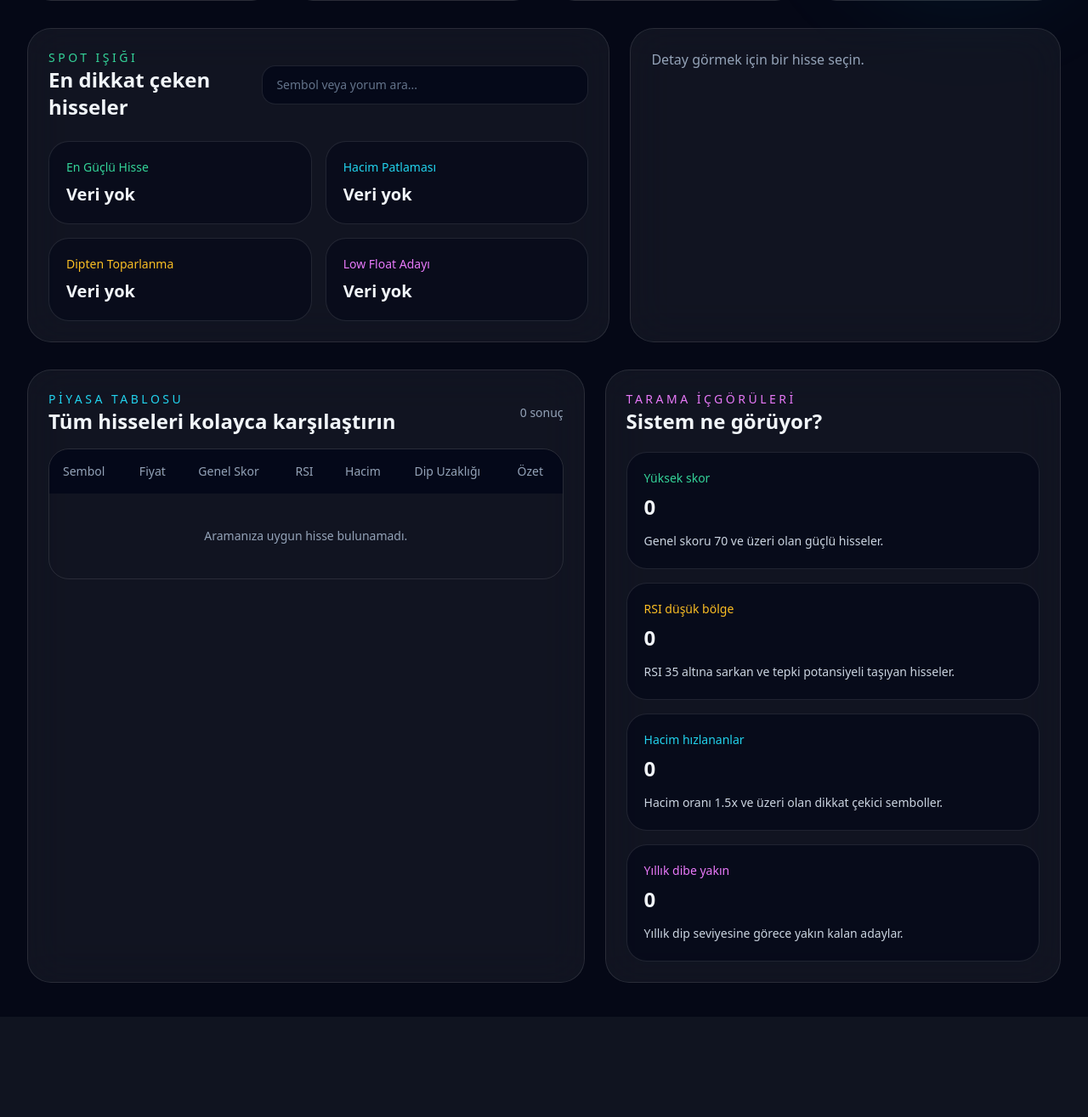
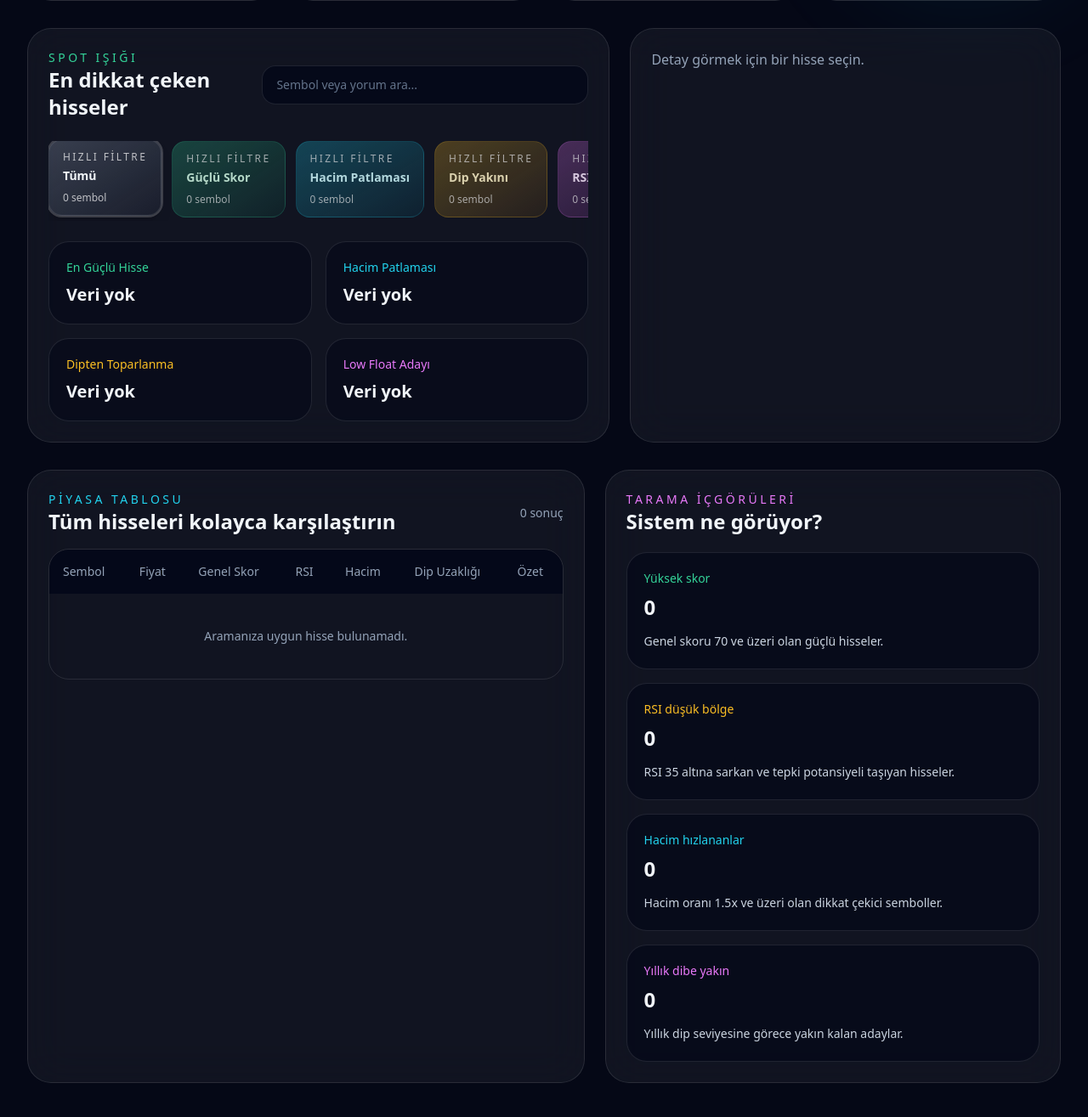
Before and after one commit to dantesmonte1902-dotcom/borsa, a PHP site: page / in a window 1280 px wide. Shown: the part 619-1934 px from the top of the page at 85% size. Before the commit the page ends 1776 px from the top, so only its background shows below. Run offline with PHP 8.4, Linux system fonts and the light colour scheme; some libraries are stand-ins or nearby versions.

Commit message:
feat: add dashboard mini chart and quick filters
Agent-Logs-Url: https://github.com/dantesmonte1902-dotcom/borsa/sessions/3d3a5137-c8a2-49b3-a528-16a23c7a7a5e

Co-authored-by: dantesmonte1902-dotcom <275461855+dantesmonte1902-dotcom@users.noreply.github.com>

```diff
--- a/assets/js/dashboard.js
+++ b/assets/js/dashboard.js
@@ -3,13 +3,51 @@ const state = {
     filteredData: [],
     selectedSymbol: null,
     query: '',
+    activeFilter: 'all',
 };
 
 const MARKET_LIMIT = 12;
+const CHART_WINDOW = 24;
 
 const numberFormatter = new Intl.NumberFormat('tr-TR');
 const compactFormatter = new Intl.NumberFormat('tr-TR', { notation: 'compact', maximumFractionDigits: 1 });
 const currencyFormatter = new Intl.NumberFormat('tr-TR', { minimumFractionDigits: 2, maximumFractionDigits: 2 });
+
+const quickFilters = [
+    {
+        id: 'all',
+        label: 'Tümü',
+        accentClass: 'from-slate-400/30 to-slate-500/10 text-slate-100 border-white/10',
+        predicate: () => true,
+    },
+    {
+        id: 'strong',
+        label: 'Güçlü Skor',
+        accentClass: 'from-emerald-400/30 to-emerald-500/10 text-emerald-100 border-emerald-400/20',
+        predicate: (item) => (item.scores?.overall || 0) >= 70,
+    },
+    {
+        id: 'volume',
+        label: 'Hacim Patlaması',
+        accentClass: 'from-cyan-400/30 to-cyan-500/10 text-cyan-100 border-cyan-400/20',
+        predicate: (item) => (item.scanners?.volume_burst?.metrics?.volume_ratio || 0) >= 1.5,
+    },
+    {
+        id: 'dip',
+        label: 'Dip Yakını',
+        accentClass: 'from-amber-400/30 to-amber-500/10 text-amber-100 border-amber-400/20',
+        predicate: (item) => (item.scanners?.dip_recovery?.metrics?.distance_to_year_low_pct || 999) <= 12,
+    },
+    {
+        id: 'oversold',
+        label: 'RSI Düşük',
+        accentClass: 'from-fuchsia-400/30 to-fuchsia-500/10 text-fuchsia-100 border-fuchsia-400/20',
+        predicate: (item) => {
+            const rsi = getLastNumericValue(item.indicators?.rsi_14);
+            return typeof rsi === 'number' && rsi < 35;
+        },
+    },
+];
 
 function getLastNumericValue(series) {
     if (!Array.isArray(series)) {
@@ -51,6 +89,15 @@ function formatPercent(value, digits = 2) {
     }
 
     return `${formatNumber(value, digits)}%`;
+}
+
+function formatSignedPercent(value, digits = 2) {
+    if (typeof value !== 'number' || !Number.isFinite(value)) {
+        return '-';
+    }
+
+    const sign = value > 0 ? '+' : '';
+    return `${sign}${formatNumber(value, digits)}%`;
 }
 
 function formatScore(value) {
@@ -106,6 +153,29 @@ function pulseMeta(avgScore) {
     return { value: 'Temkinli Bölge', text: 'Sinyaller zayıf; hacim ve dip dönüşü metriklerine odaklanın.' };
 }
 
+function getFilterDefinition(filterId) {
+    return quickFilters.find((filter) => filter.id === filterId) || quickFilters[0];
+}
+
+function matchesQuery(item, query) {
+    if (!query) {
+        return true;
+    }
+
+    const normalizedQuery = query.toLocaleLowerCase('tr-TR');
+    const symbol = String(item.snapshot?.symbol || '').toLocaleLowerCase('tr-TR');
+    const name = String(item.snapshot?.name || '').toLocaleLowerCase('tr-TR');
+    const comments = (item.comments || []).join(' ').toLocaleLowerCase('tr-TR');
+
+    return symbol.includes(normalizedQuery) || name.includes(normalizedQuery) || comments.includes(normalizedQuery);
+}
+
+function applyActiveFilters(data) {
+    const predicate = getFilterDefinition(state.activeFilter).predicate;
+
+    return data.filter((item) => matchesQuery(item, state.query) && predicate(item));
+}
+
 function deriveLeaders(data) {
     const volumeLeader = [...data].sort((left, right) => ((right.scanners?.volume_burst?.metrics?.volume_ratio || 0) - (left.scanners?.volume_burst?.metrics?.volume_ratio || 0)))[0] || null;
     const dipLeader = [...data].sort((left, right) => ((left.scanners?.dip_recovery?.metrics?.distance_to_year_low_pct || Infinity) - (right.scanners?.dip_recovery?.metrics?.distance_to_year_low_pct || Infinity)))[0] || null;
@@ -145,6 +215,28 @@ function renderSummary(data) {
     const pulse = pulseMeta(avgOverall);
     document.getElementById('marketPulseValue').textContent = pulse.value;
     document.getElementById('marketPulseText').textContent = pulse.text;
+}
+
+function renderQuickFilters(data) {
+    document.getElementById('quickFilters').innerHTML = quickFilters.map((filter) => {
+        const isActive = state.activeFilter === filter.id;
+        const count = data.filter(filter.predicate).length;
+        const activeClass = isActive
+            ? 'ring-2 ring-white/20 shadow-lg shadow-black/20 -translate-y-0.5'
+            : 'opacity-85 hover:opacity-100';
+
+        return `
+            <button
+                type="button"
+                data-filter="${escapeHtml(filter.id)}"
+                class="shrink-0 rounded-2xl border bg-gradient-to-br px-4 py-3 text-left transition ${filter.accentClass} ${activeClass}"
+            >
+                <span class="block text-xs uppercase tracking-[0.2em] text-white/70">Hızlı filtre</span>
+                <span class="mt-1 block text-sm font-semibold">${escapeHtml(filter.label)}</span>
+                <span class="mt-2 block text-xs text-white/70">${numberFormatter.format(count)} sembol</span>
+            </button>
+        `;
+    }).join('');
 }
 
 function leaderCard(title, label, item, metric, accentClass) {
@@ -196,6 +288,96 @@ function infoTile(label, value) {
     `;
 }
 
+function buildMiniChart(candles) {
+    const points = Array.isArray(candles)
+        ? candles.slice(-CHART_WINDOW).map((candle) => Number(candle?.close)).filter((value) => Number.isFinite(value))
+        : [];
+
+    if (points.length < 2) {
+        return null;
+    }
+
+    const width = 320;
+    const height = 120;
+    const padding = 10;
+    const min = Math.min(...points);
+    const max = Math.max(...points);
+    const range = max - min || 1;
+    const xStep = (width - (padding * 2)) / Math.max(points.length - 1, 1);
+
+    const coordinates = points.map((value, index) => {
+        const x = padding + (index * xStep);
+        const y = height - padding - (((value - min) / range) * (height - (padding * 2)));
+
+        return [Number(x.toFixed(2)), Number(y.toFixed(2))];
+    });
+
+    const linePath = coordinates.map(([x, y], index) => `${index === 0 ? 'M' : 'L'} ${x} ${y}`).join(' ');
+    const areaPath = `${linePath} L ${coordinates[coordinates.length - 1][0]} ${height - padding} L ${coordinates[0][0]} ${height - padding} Z`;
+    const first = points[0];
+    const last = points[points.length - 1];
+    const change = first ? ((last - first) / first) * 100 : 0;
+
+    return {
+        areaPath,
+        linePath,
+        high: max,
+        low: min,
+        last,
+        change,
+        tone: change >= 0 ? 'emerald' : 'rose',
+    };
+}
+
+function renderMiniChart(item) {
+    const chart = buildMiniChart(item.candles || []);
+
+    if (!chart) {
+        return `
+            <div class="rounded-3xl border border-white/10 bg-slate-950/60 p-5 text-sm text-slate-400">
+                Mini grafik için yeterli candle verisi yok.
+            </div>
+        `;
+    }
+
+    const isPositive = chart.tone === 'emerald';
+    const strokeColor = isPositive ? '#34d399' : '#fb7185';
+    const gradientColor = isPositive ? '52, 211, 153' : '251, 113, 133';
+    const changeClass = isPositive ? 'text-emerald-300' : 'text-rose-300';
+
+    return `
+        <div class="rounded-3xl border border-white/10 bg-slate-950/70 p-5">
+            <div class="flex flex-wrap items-start justify-between gap-4">
+                <div>
+                    <p class="text-sm uppercase tracking-[0.2em] text-slate-500">Mini grafik</p>
+                    <h3 class="mt-2 text-lg font-semibold">Son ${CHART_WINDOW} gün görünümü</h3>
+                </div>
+                <div class="text-right">
+                    <p class="text-sm ${changeClass}">${formatSignedPercent(chart.change, 2)}</p>
+                    <p class="mt-1 text-xs text-slate-500">Son kapanış ${formatPrice(chart.last)}</p>
+                </div>
+            </div>
+            <div class="mt-4 overflow-hidden rounded-[24px] border border-white/5 bg-gradient-to-br from-white/5 to-white/[0.02] p-3">
+                <svg viewBox="0 0 320 120" class="h-32 w-full" role="img" aria-label="Fiyat mini grafiği">
+                    <defs>
+                        <linearGradient id="mini-chart-fill" x1="0%" y1="0%" x2="0%" y2="100%">
+                            <stop offset="0%" stop-color="rgba(${gradientColor},0.38)"></stop>
+                            <stop offset="100%" stop-color="rgba(${gradientColor},0.02)"></stop>
+                        </linearGradient>
+                    </defs>
+                    <path d="${chart.areaPath}" fill="url(#mini-chart-fill)"></path>
+                    <path d="${chart.linePath}" fill="none" stroke="${strokeColor}" stroke-width="3" stroke-linecap="round" stroke-linejoin="round"></path>
+                </svg>
+                <div class="mt-4 grid gap-3 sm:grid-cols-3">
+                    ${infoTile('Trend', formatSignedPercent(chart.change, 2))}
+                    ${infoTile('Periyot Zirvesi', formatPrice(chart.high))}
+                    ${infoTile('Periyot Dibi', formatPrice(chart.low))}
+                </div>
+            </div>
+        </div>
+    `;
+}
+
 function renderDetail(item) {
     const detailPanel = document.getElementById('detailPanel');
 
@@ -224,6 +406,8 @@ function renderDetail(item) {
                     <p class="text-3xl font-bold mt-1">${formatScore(item.scores?.overall || 0)}</p>
                 </div>
             </div>
+
+            ${renderMiniChart(item)}
 
             <div class="grid gap-3 sm:grid-cols-2">
                 ${infoTile('Son Fiyat', formatPrice(item.snapshot?.close || null))}
@@ -330,8 +514,36 @@ function tableRow(item) {
     `;
 }
 
+function mobileRow(item) {
+    const summary = (item.comments || []).slice(0, 1).join(' ') || 'Yorum bulunamadı';
+    const isActive = state.selectedSymbol === item.snapshot?.symbol;
+
+    return `
+        <button
+            type="button"
+            data-symbol="${escapeHtml(item.snapshot?.symbol || '')}"
+            class="rounded-3xl border p-4 text-left transition ${isActive ? 'border-emerald-400/40 bg-emerald-400/10' : 'border-white/10 bg-slate-950/50 hover:bg-white/5'}"
+        >
+            <div class="flex items-start justify-between gap-3">
+                <div>
+                    <p class="text-lg font-bold">${escapeHtml(item.snapshot?.symbol || '-')}</p>
+                    <p class="mt-1 text-xs text-slate-500">${escapeHtml(item.snapshot?.name || '-')}</p>
+                </div>
+                <span class="rounded-full border px-3 py-1 text-xs font-medium ${scoreTone(item.scores?.overall || 0)}">${formatScore(item.scores?.overall || 0)}</span>
+            </div>
+            <div class="mt-4 grid grid-cols-2 gap-3">
+                ${infoTile('Fiyat', formatPrice(item.snapshot?.close || null))}
+                ${infoTile('Hacim', formatCompact(item.snapshot?.volume || null))}
+            </div>
+            <p class="mt-4 text-sm leading-6 text-slate-300">${escapeHtml(summary)}</p>
+        </button>
+    `;
+}
+
 function renderTable(data) {
     const table = document.getElementById('scannerTable');
+    const mobileList = document.getElementById('mobileScannerList');
+
     document.getElementById('resultCount').textContent = `${numberFormatter.format(data.length)} sonuç`;
 
     if (!data.length) {
@@ -340,53 +552,46 @@ function renderTable(data) {
                 <td colspan="7" class="px-4 py-10 text-center text-slate-400">Aramanıza uygun hisse bulunamadı.</td>
             </tr>
         `;
+        mobileList.innerHTML = '<div class="rounded-3xl border border-white/10 bg-slate-950/50 p-5 text-sm text-slate-400">Mobil görünüm için eşleşen hisse bulunamadı.</div>';
         return;
     }
 
     table.innerHTML = data.map(tableRow).join('');
+    mobileList.innerHTML = data.map(mobileRow).join('');
+}
+
+function syncSelection() {
+    if (state.filteredData.some((item) => item.snapshot?.symbol === state.selectedSymbol)) {
+        return;
+    }
+
+    state.selectedSymbol = state.filteredData[0]?.snapshot?.symbol || state.rawData[0]?.snapshot?.symbol || null;
+}
+
+function renderActiveViews() {
+    syncSelection();
+    renderQuickFilters(state.rawData);
+    renderLeaders(state.filteredData);
+    renderTable(state.filteredData);
+
+    const activeItem = state.filteredData.find((item) => item.snapshot?.symbol === state.selectedSymbol) || state.filteredData[0] || null;
+    state.selectedSymbol = activeItem?.snapshot?.symbol || null;
+    renderDetail(activeItem);
 }
 
 function applyFilter() {
-    const query = document.getElementById('searchInput').value.trim().toLocaleLowerCase('tr-TR');
-    state.query = query;
-
-    state.filteredData = state.rawData.filter((item) => {
-        if (!query) {
-            return true;
-        }
-
-        const symbol = String(item.snapshot?.symbol || '').toLocaleLowerCase('tr-TR');
-        const comments = (item.comments || []).join(' ').toLocaleLowerCase('tr-TR');
-        return symbol.includes(query) || comments.includes(query);
-    });
-
-    if (!state.filteredData.some((item) => item.snapshot?.symbol === state.selectedSymbol)) {
-        state.selectedSymbol = state.filteredData[0]?.snapshot?.symbol || state.rawData[0]?.snapshot?.symbol || null;
-    }
-
-    const displayData = state.query ? state.filteredData : state.rawData;
-    renderLeaders(displayData);
-    renderTable(state.filteredData);
-    renderDetail((displayData.find((item) => item.snapshot?.symbol === state.selectedSymbol)) || displayData[0] || null);
-}
-
-function attachInteractions() {
-    document.querySelectorAll('[data-symbol]').forEach((element) => {
-        element.addEventListener('click', () => {
-            state.selectedSymbol = element.dataset.symbol;
-            const displayData = state.query ? state.filteredData : state.rawData;
-            renderLeaders(displayData);
-            renderTable(state.filteredData);
-            renderDetail((displayData.find((item) => item.snapshot?.symbol === state.selectedSymbol)) || null);
-        });
-    });
+    state.query = document.getElementById('searchInput').value.trim();
+    state.filteredData = applyActiveFilters(state.rawData);
+    renderActiveViews();
 }
 
 function setLoadingState() {
     document.getElementById('summaryCards').innerHTML = '<div class="md:col-span-2 xl:col-span-4 rounded-[28px] border border-white/10 bg-white/5 p-6 text-slate-400">Veriler yükleniyor...</div>';
+    document.getElementById('quickFilters').innerHTML = '<div class="rounded-2xl border border-white/10 bg-white/5 px-4 py-3 text-sm text-slate-400">Filtreler hazırlanıyor...</div>';
     document.getElementById('leaderboard').innerHTML = '<div class="md:col-span-2 rounded-3xl border border-white/10 bg-slate-950/50 p-6 text-slate-400">Fırsat kartları hazırlanıyor...</div>';
     document.getElementById('detailPanel').innerHTML = '<div class="rounded-3xl border border-white/10 bg-slate-950/50 p-6 text-slate-400">Detay paneli hazırlanıyor...</div>';
     document.getElementById('insightGrid').innerHTML = '<div class="rounded-3xl border border-white/10 bg-slate-950/50 p-6 text-slate-400">İçgörüler hesaplanıyor...</div>';
+    document.getElementById('mobileScannerList').innerHTML = '<div class="rounded-3xl border border-white/10 bg-slate-950/50 p-5 text-sm text-slate-400 lg:hidden">Mobil kartlar hazırlanıyor...</div>';
     document.getElementById('scannerTable').innerHTML = '<tr><td colspan="7" class="px-4 py-10 text-center text-slate-400">Tablo yükleniyor...</td></tr>';
 }
 
@@ -408,39 +613,43 @@ async function loadMarket() {
     const payload = await response.json();
     const data = Array.isArray(payload.data) ? payload.data : [];
 
-    state.query = document.getElementById('searchInput').value.trim().toLocaleLowerCase('tr-TR');
     state.rawData = [...data].sort((left, right) => (right.scores?.overall || 0) - (left.scores?.overall || 0));
-    state.filteredData = state.rawData.filter((item) => {
-        if (!state.query) {
-            return true;
-        }
-
-        const symbol = String(item.snapshot?.symbol || '').toLocaleLowerCase('tr-TR');
-        const comments = (item.comments || []).join(' ').toLocaleLowerCase('tr-TR');
-        return symbol.includes(state.query) || comments.includes(state.query);
-    });
-    state.selectedSymbol = state.selectedSymbol && state.rawData.some((item) => item.snapshot?.symbol === state.selectedSymbol)
-        ? state.selectedSymbol
-        : state.filteredData[0]?.snapshot?.symbol || state.rawData[0]?.snapshot?.symbol || null;
+    state.filteredData = applyActiveFilters(state.rawData);
+    syncSelection();
 
     renderSummary(state.rawData);
-    renderLeaders(state.query ? state.filteredData : state.rawData);
     renderInsights(state.rawData);
-    renderTable(state.filteredData);
-    renderDetail((state.query ? state.filteredData : state.rawData).find((item) => item.snapshot?.symbol === state.selectedSymbol) || (state.query ? state.filteredData[0] : state.rawData[0]) || null);
+    renderActiveViews();
     updateTimestamp();
-    attachInteractions();
 }
 
 function showError(error) {
     const message = error instanceof Error ? error.message : 'Bilinmeyen hata';
     document.getElementById('summaryCards').innerHTML = `<div class="md:col-span-2 xl:col-span-4 rounded-[28px] border border-rose-400/20 bg-rose-400/10 p-6 text-rose-200">Veriler alınamadı: ${escapeHtml(message)}</div>`;
+    document.getElementById('quickFilters').innerHTML = '<div class="rounded-2xl border border-rose-400/20 bg-rose-400/10 px-4 py-3 text-sm text-rose-100">Filtreler veri bekliyor.</div>';
     document.getElementById('leaderboard').innerHTML = '<div class="md:col-span-2 rounded-3xl border border-rose-400/20 bg-rose-400/10 p-6 text-rose-100">API bağlantısını ve ortam ayarlarınızı kontrol edin.</div>';
     document.getElementById('detailPanel').innerHTML = '<div class="rounded-3xl border border-rose-400/20 bg-rose-400/10 p-6 text-rose-100">Detay paneli veri bekliyor.</div>';
     document.getElementById('insightGrid').innerHTML = '<div class="rounded-3xl border border-rose-400/20 bg-rose-400/10 p-6 text-rose-100">İçgörüler hesaplanamadı.</div>';
+    document.getElementById('mobileScannerList').innerHTML = '<div class="rounded-3xl border border-rose-400/20 bg-rose-400/10 p-5 text-sm text-rose-100 lg:hidden">Mobil kartlar yüklenemedi.</div>';
     document.getElementById('scannerTable').innerHTML = `<tr><td colspan="7" class="px-4 py-10 text-center text-rose-200">${escapeHtml(message)}</td></tr>`;
     document.getElementById('resultCount').textContent = '0 sonuç';
 }
+
+document.addEventListener('click', (event) => {
+    const filterButton = event.target.closest('[data-filter]');
+    if (filterButton) {
+        state.activeFilter = filterButton.dataset.filter || 'all';
+        state.filteredData = applyActiveFilters(state.rawData);
+        renderActiveViews();
+        return;
+    }
+
+    const symbolButton = event.target.closest('[data-symbol]');
+    if (symbolButton) {
+        state.selectedSymbol = symbolButton.dataset.symbol || null;
+        renderActiveViews();
+    }
+});
 
 document.getElementById('reloadButton').addEventListener('click', () => {
     loadMarket().catch(showError);
@@ -448,7 +657,6 @@ document.getElementById('reloadButton').addEventListener('click', () => {
 
 document.getElementById('searchInput').addEventListener('input', () => {
     applyFilter();
-    attachInteractions();
 });
 
 loadMarket().catch(showError);
--- a/public/index.php
+++ b/public/index.php
@@ -91,6 +91,7 @@ require_once dirname(__DIR__) . '/bootstrap.php';
                     <input id="searchInput" type="search" placeholder="Sembol veya yorum ara..." class="w-full rounded-2xl border border-white/10 bg-slate-950/70 px-4 py-3 text-sm text-white outline-none ring-0 placeholder:text-slate-500 focus:border-emerald-400/60">
                 </label>
             </div>
+            <div id="quickFilters" class="mb-6 flex gap-3 overflow-x-auto pb-1"></div>
             <div id="leaderboard" class="grid gap-4 md:grid-cols-2"></div>
         </div>
 
@@ -106,8 +107,9 @@ require_once dirname(__DIR__) . '/bootstrap.php';
                 </div>
                 <span id="resultCount" class="text-sm text-slate-400"></span>
             </div>
+            <div id="mobileScannerList" class="grid gap-3 lg:hidden"></div>
             <div class="overflow-hidden rounded-3xl border border-white/10">
-                <div class="overflow-x-auto">
+                <div class="hidden overflow-x-auto lg:block">
                     <table class="min-w-full text-sm">
                         <thead class="bg-slate-950/80 text-left text-slate-400">
                         <tr>
```
